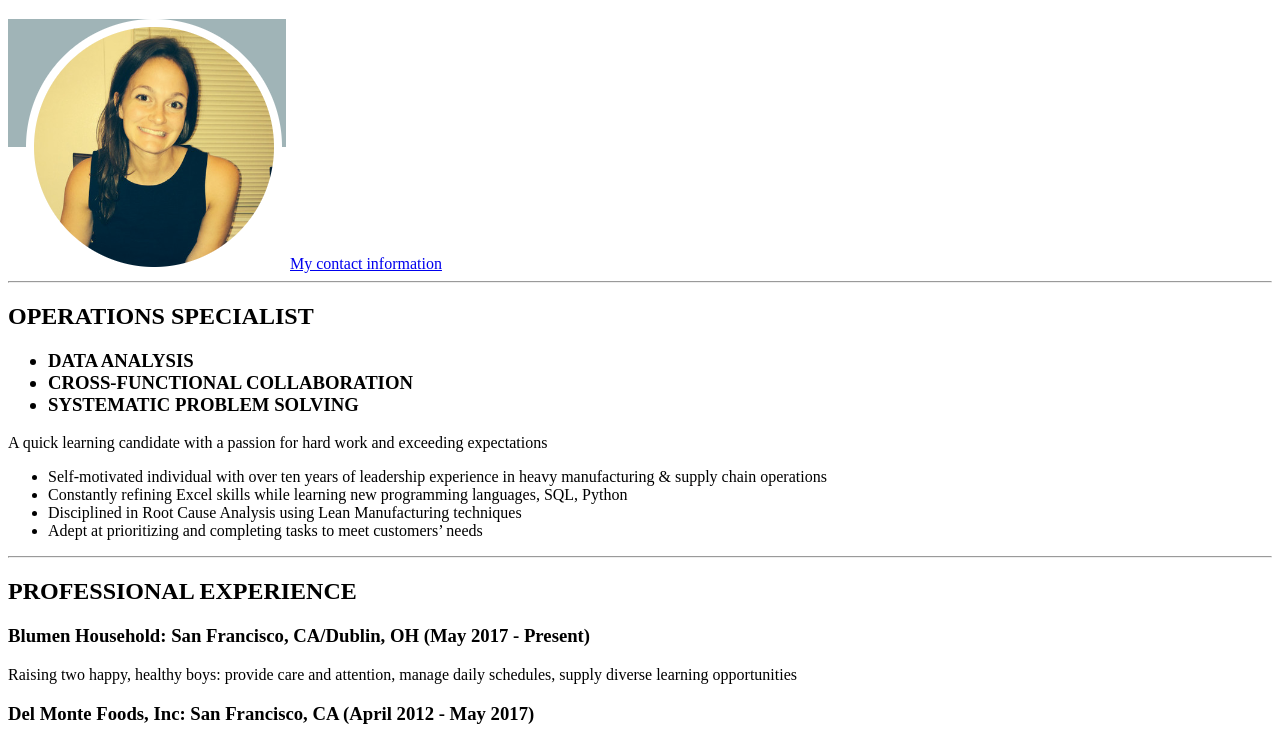
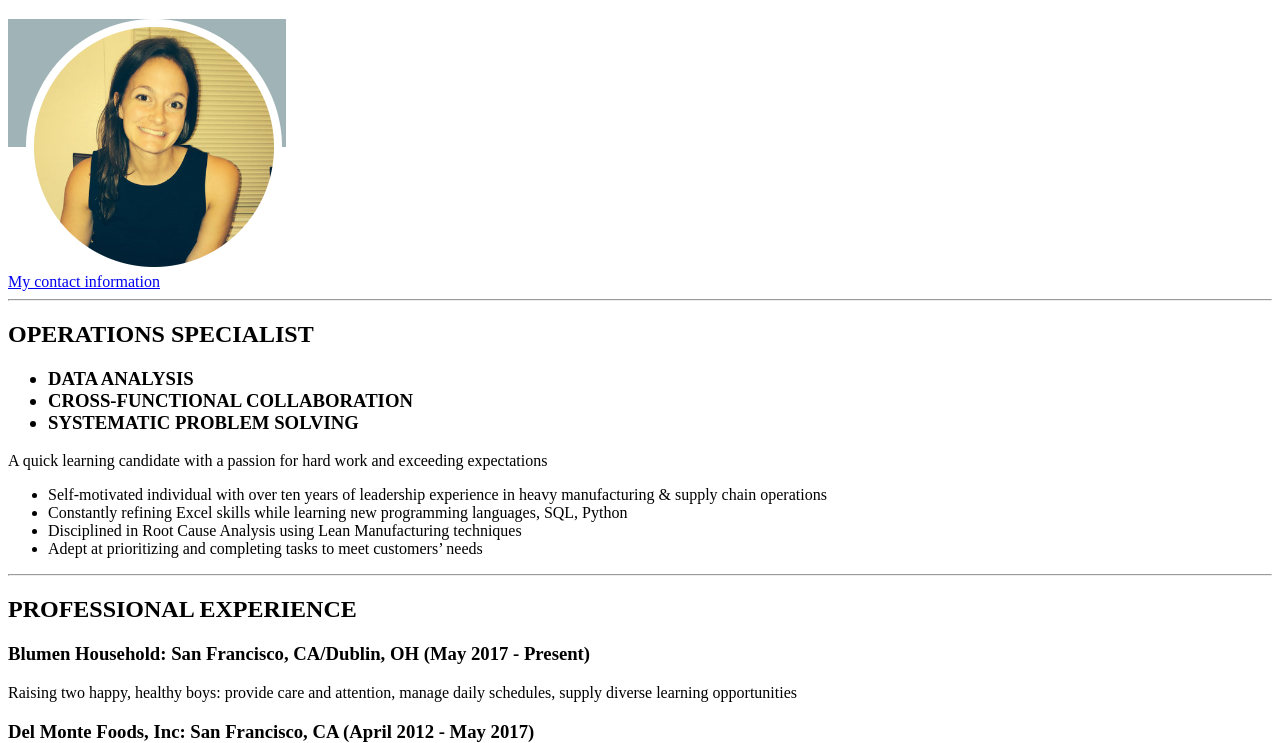
Before and after one commit to nataliedex/Capstone-Project-1---Online-Resume, a plain HTML site: page index.html in a window 1280 px wide. Shown: the part 61-804 px from the top of the page. Drawn offline with Linux system fonts and the light colour scheme.

Commit message:
Add files via upload

```diff
--- a/index.html
+++ b/index.html
@@ -6,7 +6,7 @@
 </head>
 <body>
     <h1>Natalie Blumen</h1>
-    <img src="./images/natalie_photo.png"/>
+    <img src="./images/natalie_photo.png"/><br/>
     <a href="./public/contact.html">My contact information</a>
     <hr/>
 
```
